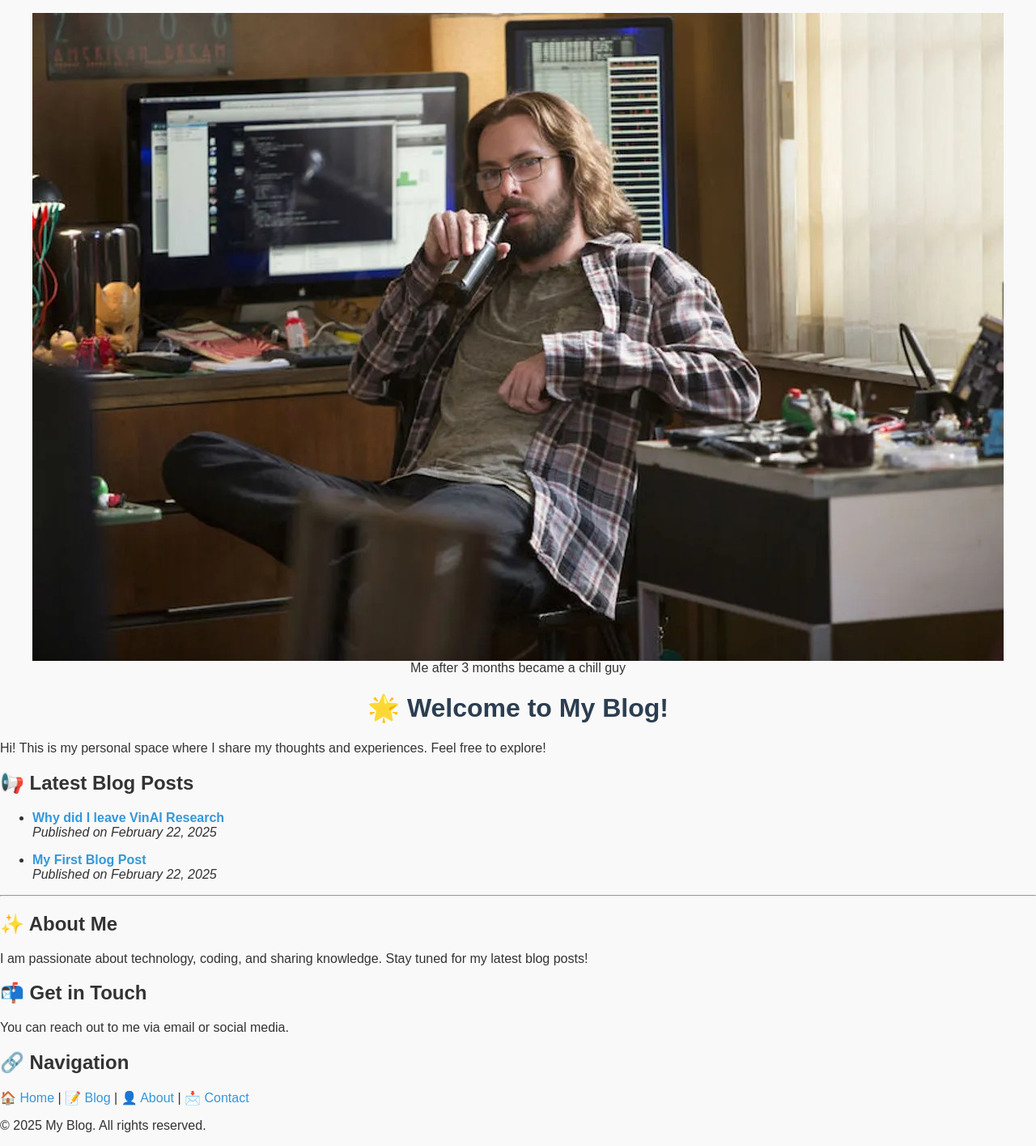
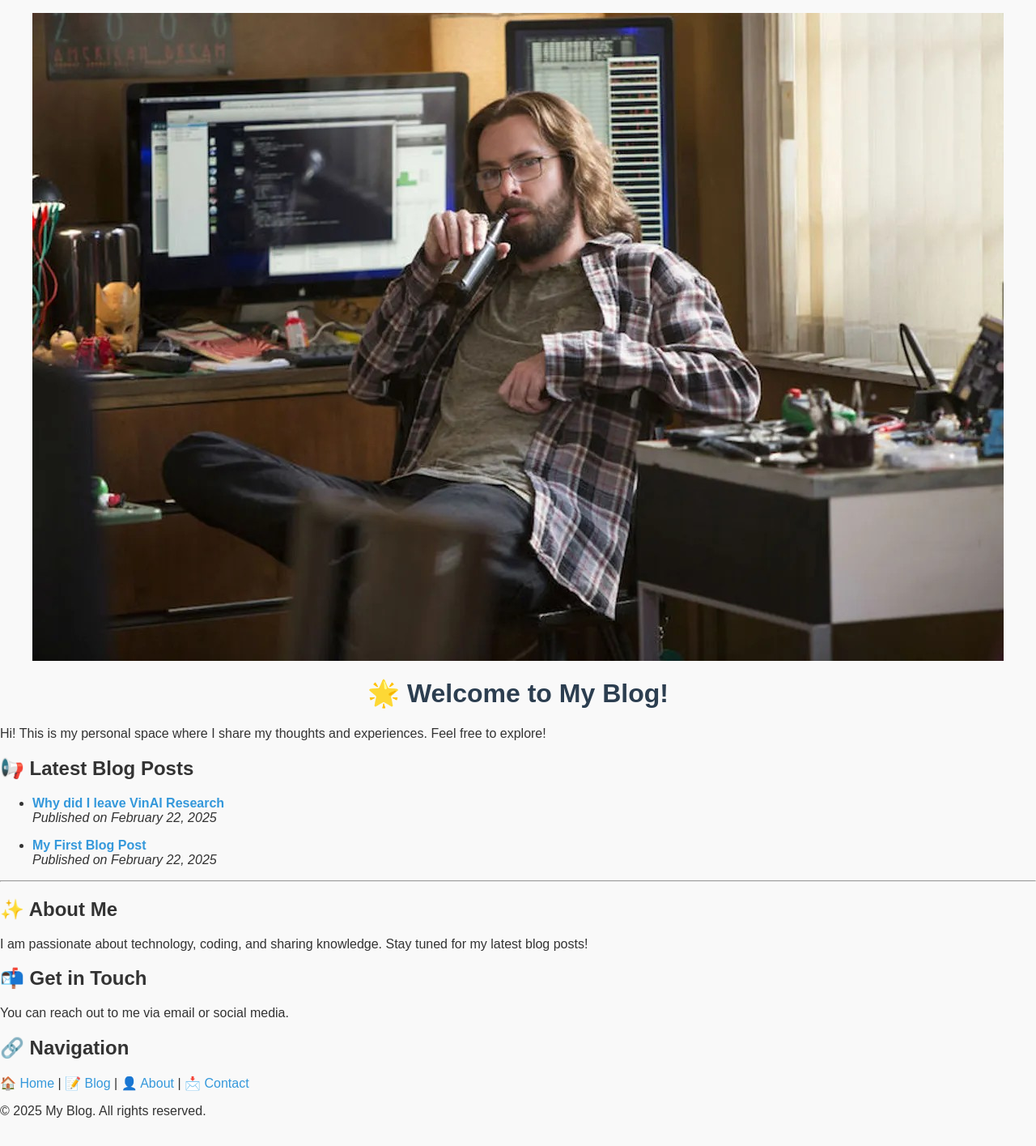
Before and after one commit to tranbaohieu/tranbaohieu.github.io, a Jekyll site: the page built from index.md, in a window 1280 px wide. Shown: the whole page at 81% size. Built offline with Jekyll 4.4.1, drawn with Linux system fonts in a browser that asks for light colours.

Commit message:
modify homepage

```diff
--- a/index.md
+++ b/index.md
@@ -4,7 +4,6 @@ title: Welcome to My Blog
 ---
 <figure style="text-align: center;">
   <img src="/assets/images/logo.png" alt="Logo" class="logo">
-  <figcaption>Me after 3 months became a chill guy</figcaption>
 </figure>
 
 # 🌟 Welcome to My Blog!
```
